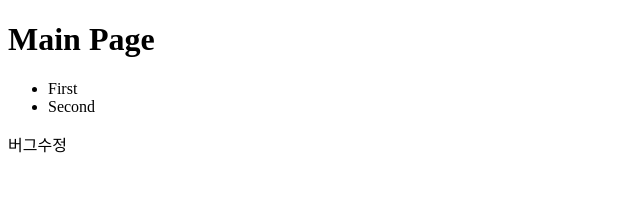
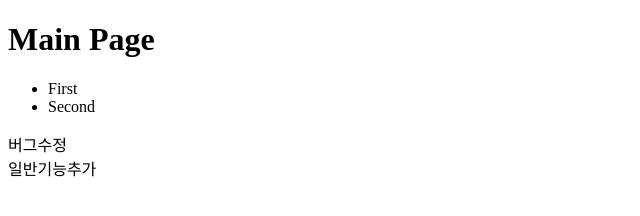
Before and after one commit to ksy4443/MyAppNew, a plain HTML site: page index.html in a window 1280 px wide. Shown: the whole page, without its empty margins (0-640 px from the left). Drawn offline with Linux system fonts and the light colour scheme.

Commit message:
일반기능 추가

```diff
--- a/index.html
+++ b/index.html
@@ -13,5 +13,6 @@
         <li>Second</li>
     </ul>
     <div>버그수정</div>
+    <div>일반기능추가</div>
 </body>
 </html>
```
